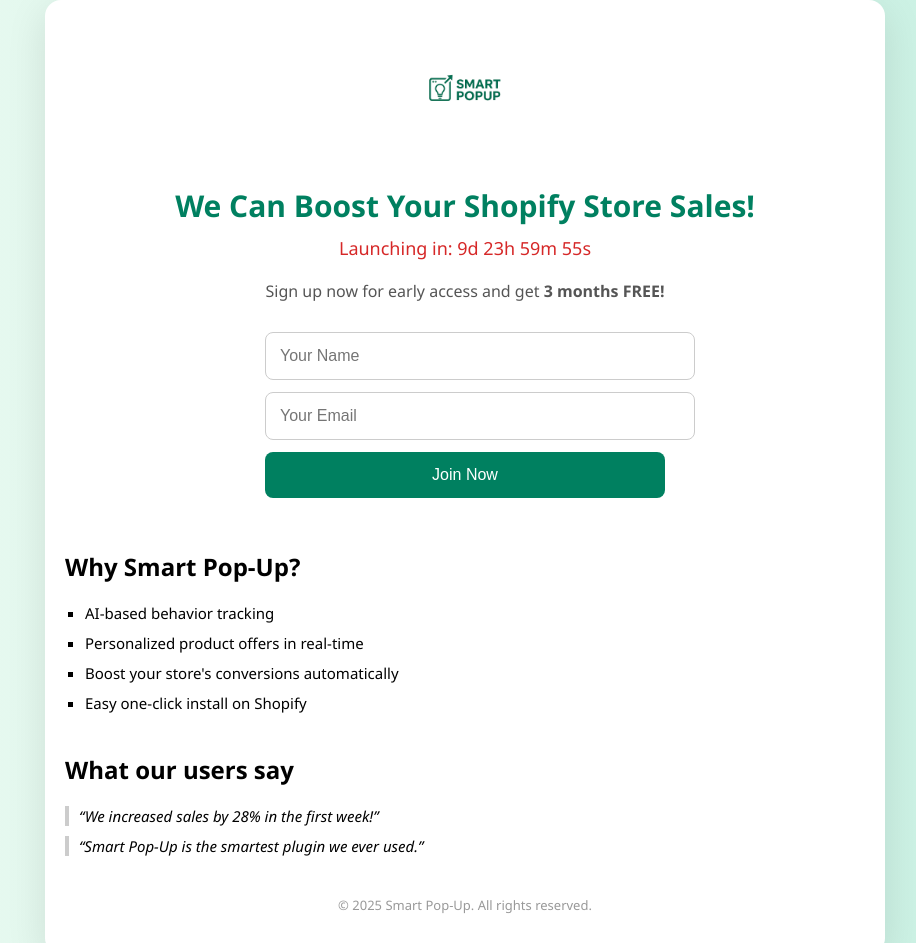
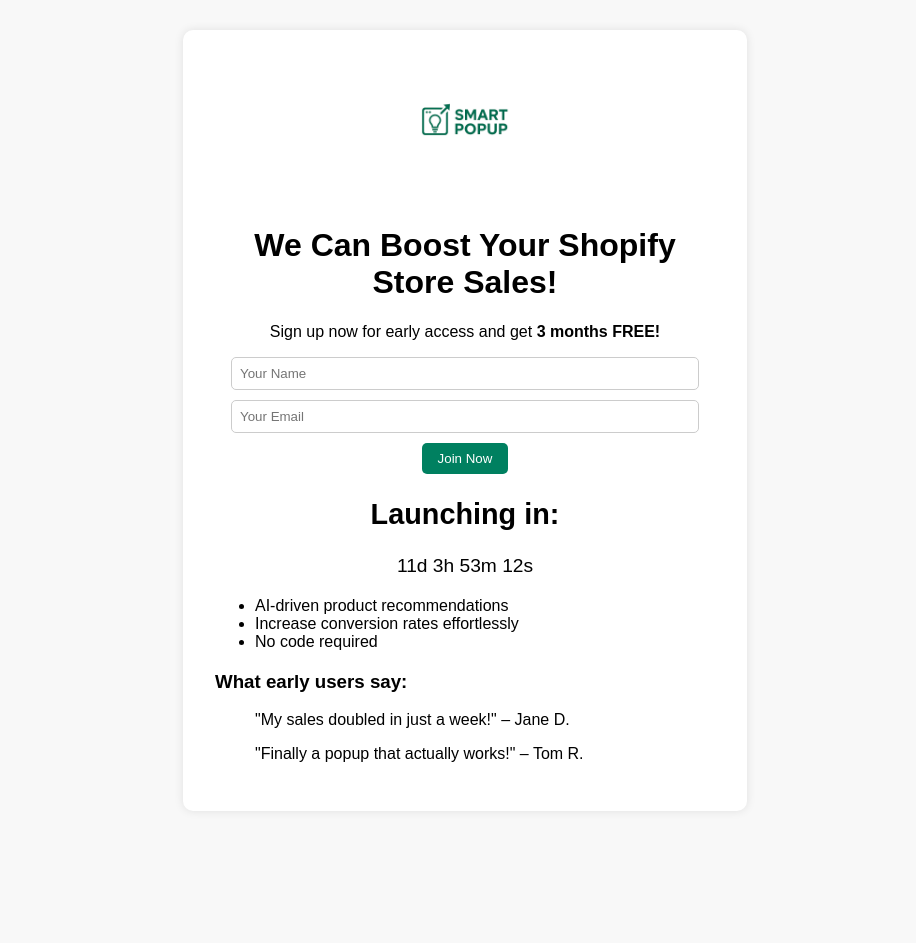
Before and after one commit to dorch1991/smartpopup-page-land1, a plain HTML site: page index.html in a window 1280 px wide. Shown: the top 943 px of the page, without its empty margins (175-1091 px from the left). After the commit the page ends 841 px from the top, so only its background shows below. Drawn offline with Linux system fonts and the light colour scheme.

Commit message:
Add files via upload

```diff
--- a/countdown.js
+++ b/countdown.js
@@ -1,24 +1,19 @@
-// Set the date 10 days from now
-let countDownDate = new Date();
-countDownDate.setDate(countDownDate.getDate() + 10);
+const countdown = () => {
+  const launchDate = new Date("May 5, 2025 00:00:00").getTime();
+  const now = new Date().getTime();
+  const gap = launchDate - now;
 
-countDownDate = countDownDate.getTime();
+  const second = 1000,
+        minute = second * 60,
+        hour = minute * 60,
+        day = hour * 24;
 
-// Update the countdown every 1 second
-let countdownFunction = setInterval(function() {
-  let now = new Date().getTime();
-  let distance = countDownDate - now;
+  const d = Math.floor(gap / day);
+  const h = Math.floor((gap % day) / hour);
+  const m = Math.floor((gap % hour) / minute);
+  const s = Math.floor((gap % minute) / second);
 
-  let days = Math.floor(distance / (1000 * 60 * 60 * 24));
-  let hours = Math.floor((distance % (1000 * 60 * 60 * 24)) / (1000 * 60 * 60));
-  let minutes = Math.floor((distance % (1000 * 60 * 60)) / (1000 * 60));
-  let seconds = Math.floor((distance % (1000 * 60)) / 1000);
+  document.getElementById("timer").innerText = `${d}d ${h}h ${m}m ${s}s`;
+};
 
-  document.getElementById("timer").innerHTML = days + "d " + hours + "h "
-  + minutes + "m " + seconds + "s ";
-
-  if (distance < 0) {
-    clearInterval(countdownFunction);
-    document.getElementById("timer").innerHTML = "Launched!";
-  }
-}, 1000);
+setInterval(countdown, 1000);
--- a/index.html
+++ b/index.html
@@ -2,170 +2,60 @@
 <html lang="en">
 <head>
   <meta charset="UTF-8" />
-  <meta name="viewport" content="width=device-width, initial-scale=1.0"/>
-  <title>Smart Pop-Up | Early Access</title>
-  <style>
-    body {
-      font-family: 'Segoe UI', sans-serif;
-      background: linear-gradient(to right, #eafaf1, #c7f0e2);
-      margin: 0;
-      padding: 0;
-    }
-    .container {
-      max-width: 800px;
-      margin: 0 auto;
-      padding: 40px 20px;
-      background: #fff;
-      border-radius: 16px;
-      box-shadow: 0 10px 40px rgba(0,0,0,0.1);
-      text-align: center;
-    }
-    .logo {
-      width: 100px;
-      margin-bottom: 20px;
-    }
-    h1 {
-      color: #008060;
-      font-size: 30px;
-      margin-bottom: 10px;
-    }
-    .countdown {
-      font-size: 18px;
-      margin: 10px 0 20px;
-      color: #d62828;
-    }
-    p {
-      font-size: 16px;
-      color: #555;
-      margin: 10px 0 30px;
-    }
-    form {
-      margin: 30px auto;
-      max-width: 400px;
-      text-align: left;
-    }
-    input, button {
-      width: 100%;
-      padding: 14px;
-      margin-bottom: 12px;
-      border-radius: 8px;
-      font-size: 16px;
-    }
-    input {
-      border: 1px solid #ccc;
-    }
-    button {
-      background-color: #008060;
-      color: white;
-      border: none;
-      cursor: pointer;
-      transition: background 0.3s ease;
-    }
-    button:hover {
-      background-color: #00664e;
-    }
-    .message {
-      text-align: center;
-      font-size: 14px;
-      color: green;
-      margin-top: 10px;
-    }
-    .features, .testimonials {
-      text-align: left;
-      margin-top: 40px;
-    }
-    .features ul {
-      padding-left: 20px;
-      list-style: square;
-    }
-    .features li, .testimonials blockquote {
-      font-size: 15px;
-      margin: 10px 0;
-    }
-    .testimonials blockquote {
-      font-style: italic;
-      border-left: 4px solid #ccc;
-      padding-left: 10px;
-    }
-    footer {
-      text-align: center;
-      margin-top: 40px;
-      font-size: 13px;
-      color: #999;
-    }
-  </style>
+  <meta name="viewport" content="width=device-width, initial-scale=1.0" />
+  <title>Smart PopUp – Early Access</title>
+  <link rel="stylesheet" href="style.css" />
 </head>
 <body>
   <div class="container">
-    <img src="logo.png" alt="Smart Pop-Up Logo" class="logo" />
+    <img src="logo.png" alt="Smart PopUp Logo" class="logo" />
     <h1>We Can Boost Your Shopify Store Sales!</h1>
-    <div class="countdown" id="countdown">Launching in: 10d 00h 00m 00s</div>
     <p>Sign up now for early access and get <strong>3 months FREE!</strong></p>
 
     <form id="signup-form">
       <input type="text" name="name" placeholder="Your Name" required />
       <input type="email" name="email" placeholder="Your Email" required />
       <button type="submit">Join Now</button>
-      <div class="message" id="message"></div>
     </form>
 
-    <div class="features">
-      <h2>Why Smart Pop-Up?</h2>
-      <ul>
-        <li>AI-based behavior tracking</li>
-        <li>Personalized product offers in real-time</li>
-        <li>Boost your store's conversions automatically</li>
-        <li>Easy one-click install on Shopify</li>
-      </ul>
+    <div id="countdown">
+      <h2>Launching in:</h2>
+      <div id="timer"></div>
     </div>
 
+    <ul class="features">
+      <li>AI-driven product recommendations</li>
+      <li>Increase conversion rates effortlessly</li>
+      <li>No code required</li>
+    </ul>
+
     <div class="testimonials">
-      <h2>What our users say</h2>
-      <blockquote>“We increased sales by 28% in the first week!”</blockquote>
-      <blockquote>“Smart Pop-Up is the smartest plugin we ever used.”</blockquote>
+      <h3>What early users say:</h3>
+      <blockquote>"My sales doubled in just a week!" – Jane D.</blockquote>
+      <blockquote>"Finally a popup that actually works!" – Tom R.</blockquote>
     </div>
-
-    <footer>
-      &copy; 2025 Smart Pop-Up. All rights reserved.
-    </footer>
   </div>
 
+  <script src="countdown.js"></script>
   <script>
-    const form = document.getElementById('signup-form');
-    const message = document.getElementById('message');
-    const countdownEl = document.getElementById('countdown');
-    const launchDate = new Date(Date.now() + 10 * 24 * 60 * 60 * 1000);
-
-    function updateCountdown() {
-      const now = new Date();
-      const diff = launchDate - now;
-      const d = Math.floor(diff / (1000 * 60 * 60 * 24));
-      const h = Math.floor((diff / (1000 * 60 * 60)) % 24);
-      const m = Math.floor((diff / 1000 / 60) % 60);
-      const s = Math.floor((diff / 1000) % 60);
-      countdownEl.textContent = `Launching in: ${d}d ${h}h ${m}m ${s}s`;
-    }
-    setInterval(updateCountdown, 1000);
-
-    form.addEventListener('submit', function(e) {
+    document.getElementById('signup-form').addEventListener('submit', function(e) {
       e.preventDefault();
+      const form = e.target;
       const data = {
         name: form.name.value,
         email: form.email.value
       };
+
       fetch("https://script.google.com/macros/s/AKfycbzpuMXsApZARDtIKIyw5kMVxxuZ5sbLhd7xQ6HBPSptRaOoQ87A2V1hw58cwkstilcb/exec", {
         method: "POST",
-        body: JSON.stringify(data)
+        body: JSON.stringify(data),
       })
       .then(res => res.text())
       .then(() => {
-        message.textContent = "Thanks for signing up!";
+        alert("Thanks for signing up!");
         form.reset();
       })
-      .catch(() => {
-        message.textContent = "There was a problem. Try again later.";
-        message.style.color = "red";
-      });
+      .catch(() => alert("Something went wrong. Please try again."));
     });
   </script>
 </body>
--- a/style.css
+++ b/style.css
@@ -1,68 +1,53 @@
 body {
+  font-family: Arial, sans-serif;
+  background: #f8f8f8;
   margin: 0;
-  font-family: Arial, sans-serif;
-  background-color: #f4f6f8;
-  display: flex;
-  align-items: center;
-  justify-content: center;
-  height: 100vh;
+  padding: 0;
+  text-align: center;
 }
 
 .container {
-  text-align: center;
+  max-width: 500px;
+  margin: 30px auto;
   background: white;
-  padding: 40px;
+  padding: 2rem;
   border-radius: 10px;
-  box-shadow: 0 0 20px rgba(0,0,0,0.1);
-  width: 90%;
-  max-width: 500px;
+  box-shadow: 0 0 10px rgba(0,0,0,0.1);
 }
 
 .logo {
-  width: 150px;
+  max-width: 120px;
   margin-bottom: 20px;
 }
 
-h1 {
-  font-size: 26px;
-  margin-bottom: 10px;
-}
-
-p {
-  font-size: 18px;
-  margin-bottom: 30px;
-}
-
 form input {
-  width: 80%;
-  padding: 10px;
-  margin: 10px 0;
+  display: block;
+  width: 90%;
+  padding: 0.5rem;
+  margin: 10px auto;
   border: 1px solid #ccc;
   border-radius: 5px;
 }
 
 form button {
-  width: 85%;
-  padding: 12px;
-  background-color: #28a745;
+  padding: 0.5rem 1rem;
+  background: #008060;
   color: white;
   border: none;
   border-radius: 5px;
-  font-size: 18px;
   cursor: pointer;
-  margin-top: 10px;
 }
 
 form button:hover {
-  background-color: #218838;
+  background: #005d43;
 }
 
-.countdown {
-  margin-top: 30px;
+.features, .testimonials {
+  text-align: left;
+  margin-top: 20px;
 }
 
-#timer {
-  font-size: 24px;
-  font-weight: bold;
-  margin-top: 10px;
+#countdown {
+  margin-top: 20px;
+  font-size: 1.2rem;
 }
```
